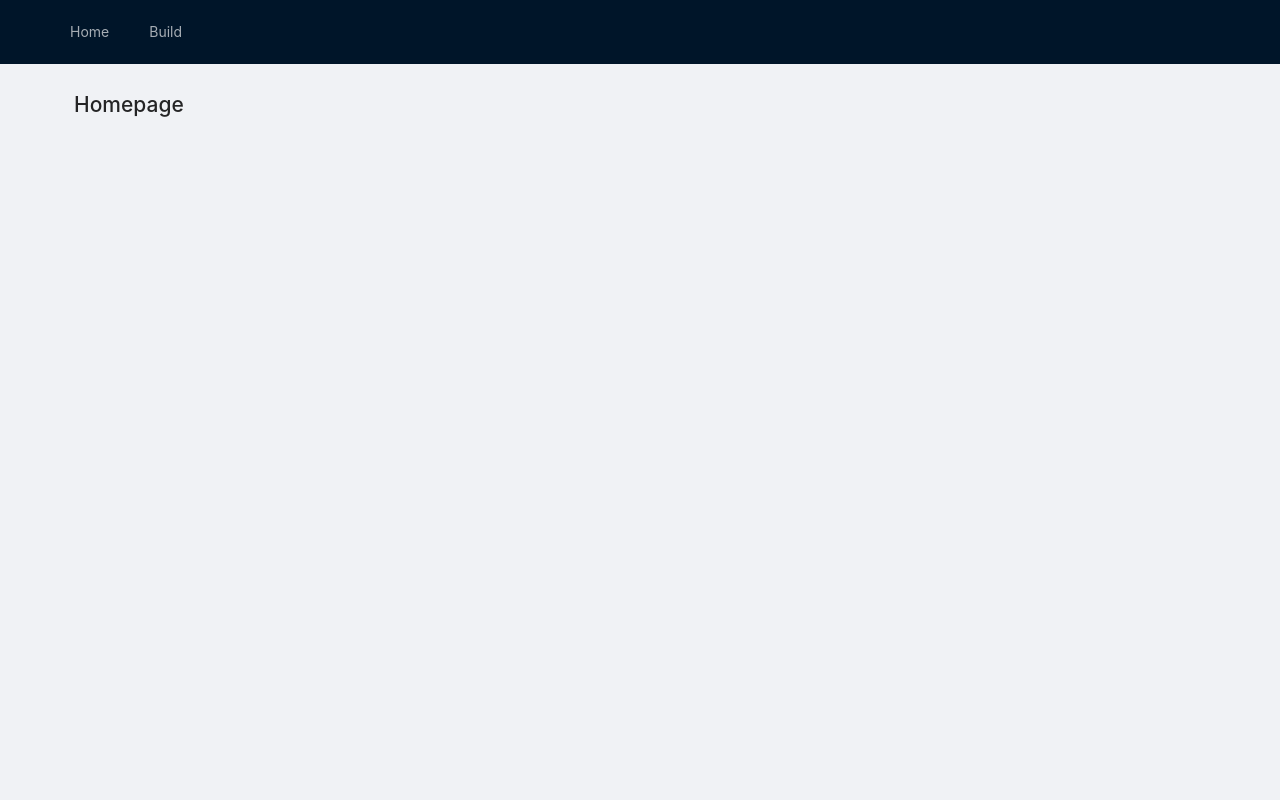
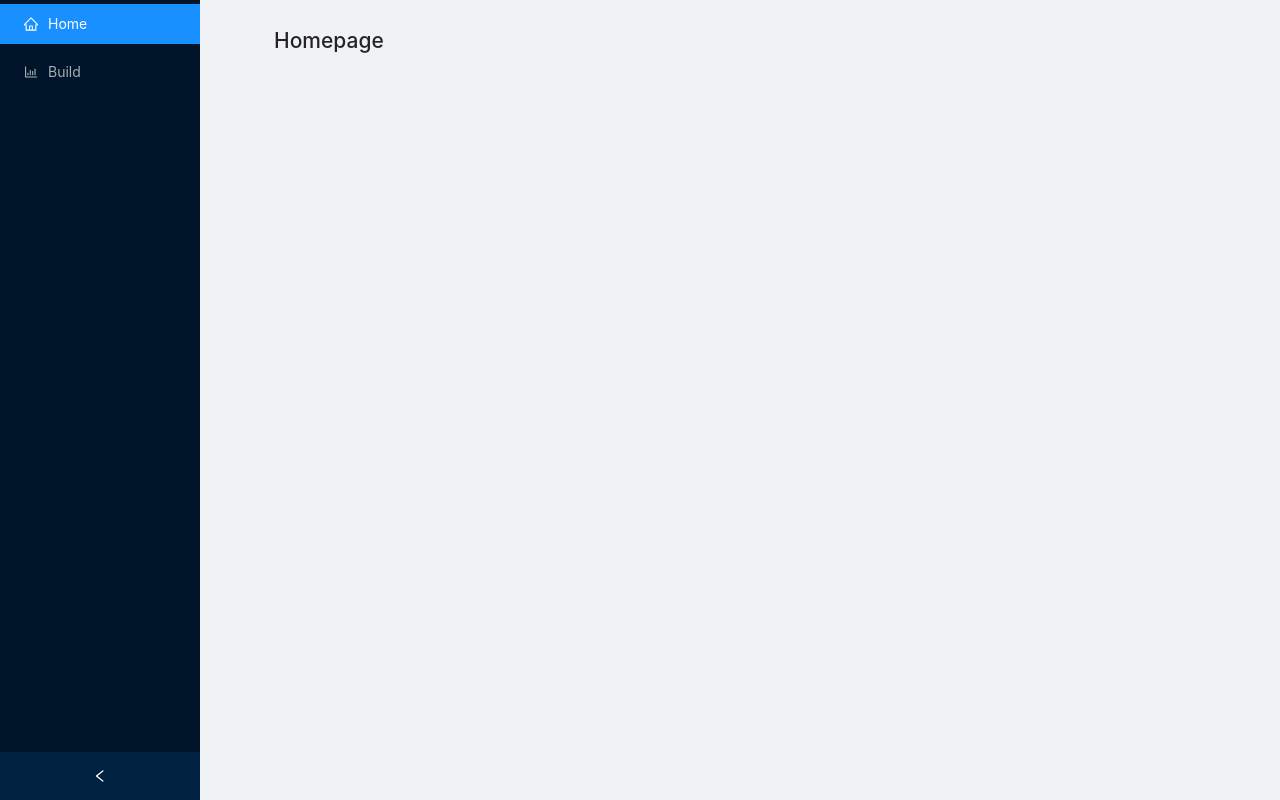
Before and after one commit to johndewolf/runningTrax-revival, a React (Create React App) app: page / in a window 1280 px wide. Built offline with nearby package versions, Linux system fonts and the light colour scheme.

Commit message:
update to side nav

```diff
--- a/public/index.html
+++ b/public/index.html
@@ -24,7 +24,7 @@
       work correctly both with client-side routing and a non-root public URL.
       Learn how to configure a non-root public URL by running `npm run build`.
     -->
-    <title>React App</title>
+    <title>RunningTracks Playlist Builder</title>
   </head>
   <body>
     <noscript>You need to enable JavaScript to run this app.</noscript>
--- a/src/App.js
+++ b/src/App.js
@@ -1,4 +1,4 @@
-import { React } from "react";
+import { React, useState } from "react";
 
 import {
   BrowserRouter as Router,
@@ -13,13 +13,28 @@ import Home from './routes/home/home'
 import Build from './routes/build/build'
 import Result from './routes/result/result'
 import './App.css';
-const { Content } = Layout;
+
+const { Content, Sider } = Layout;
 const App = () => {
+  const [sideBarCollapse, updateSideBarCollapsed] = useState(false)
   return (
   <Router>
+    <Sider
+      style={{
+        overflow: 'auto',
+        height: '100vh',
+        position: 'fixed',
+        left: 0,
+      }}
+      collapsible
+      collapsed={sideBarCollapse}
+      onCollapse={() => updateSideBarCollapsed(!sideBarCollapse)}
+    >
+      <AppHeader />
+    </Sider>
     <Layout>
-    <AppHeader />
-    <Content className="site-layout" style={{ padding: '0 50px', marginTop: 64, height:  'calc(100vh - 64px)' }}>
+
+    <Content className="site-layout" style={{ marginLeft: '200px', padding: '0 50px', height:  '100vh' }}>
       <div className="site-layout-background" style={{ padding: 24 }}>
         <Switch>
           <Route path="/build" component={Build} />
--- a/src/components/header/header.js
+++ b/src/components/header/header.js
@@ -1,15 +1,18 @@
-import { useEffect } from "react";
+import { useEffect, useState } from "react";
 import { Menu, Layout } from 'antd';
-import {
-  Link
-} from "react-router-dom";
-import { UserOutlined } from '@ant-design/icons';
+import { Link, useLocation } from "react-router-dom";
+import { UserOutlined, BarChartOutlined, LineChartOutlined, HomeOutlined } from '@ant-design/icons';
 import { useSelector, useDispatch } from 'react-redux'
-import { fetchUsernameByToken, updateToken } from '../../reducers/profile'
+import { fetchUsernameByToken, updateToken, signOut } from '../../reducers/profile'
 const { Header } = Layout;
+const { SubMenu } = Menu;
+
 const AppHeader = () => {
+  const location = useLocation();
+  const [currentPath, updateCurrentPath] = useState('/')
   const token = useSelector(state => state.profile.token)
   const username = useSelector(state => state.profile.username)
+  const playlist = useSelector(state => state.playlist.playlist)
   const error = useSelector(state => state.profile.error)
   const dispatch = useDispatch()
   useEffect(() => {
@@ -19,21 +22,34 @@ const AppHeader = () => {
   }, [token, dispatch])
 
   useEffect(() => {
+    updateCurrentPath(location.pathname)
+  }, [location])
+
+  useEffect(() => {
     if ( error ) {
       window.localStorage.removeItem('spotify_token');
       dispatch(updateToken( null ))
     }
   }, [error, dispatch])
-
+  function handleSignout() {
+    dispatch(signOut());
+    window.localStorage.removeItem('spotify_token');
+  }
   return (
-  <Header style={{ position: 'fixed', zIndex: 1, width: '100%' }}>
+  <Header style={{padding: 0}}>
     <div className="logo" />
-    <Menu theme="dark" mode="horizontal">
-      <Menu.Item key="1"><Link to="/">Home</Link></Menu.Item>
-      <Menu.Item key="2"><Link to="/build">Build</Link></Menu.Item>
-      {username ? <Menu.Item key="3"><UserOutlined /> {username}</Menu.Item> : null}
+    <Menu theme="dark" mode="inline" selectedKeys={currentPath}>
+      <Menu.Item key="/" icon={<HomeOutlined />}><Link to="/">Home</Link></Menu.Item>
+      <Menu.Item key="/build" icon={<BarChartOutlined />}><Link to="/build">Build</Link></Menu.Item>
+      {playlist.length > 0 ?
+        <Menu.Item key="/result" icon={<LineChartOutlined />}><Link to="/result">Playlist</Link></Menu.Item>
+      : null}
+      {username ?
+        <SubMenu key="3" icon={<UserOutlined />} title={username}>
+          <Menu.Item key={1} onClick={handleSignout}>Sign Out</Menu.Item>
+        </SubMenu>
+      : null}
     </Menu>
-
   </Header>
   )
 }
--- a/src/components/playlist-cover/playlist-cover.js
+++ b/src/components/playlist-cover/playlist-cover.js
@@ -11,7 +11,6 @@ const PlaylistCover = () => {
     let songs = [];
     if (flatten.length > 4) {
       //approximate different parts of the playlist
-      console.log(Math.floor(flatten.length - 1 / 4));
       songs.push(flatten[0]);
       songs.push(flatten[Math.floor((flatten.length - 1) / 4)]);
       songs.push(flatten[Math.floor((flatten.length - 1) * 0.75)]);
--- a/src/reducers/profile.js
+++ b/src/reducers/profile.js
@@ -8,20 +8,22 @@ export const fetchUsernameByToken = createAsyncThunk(
     })
     return response.data;
   }
+)
 
-)
+const initialState = {
+  username: null,
+  user_id: null,
+  token: null,
+  error: null
+}
 export const profileSlice = createSlice({
   name: 'profile',
-  initialState: {
-    username: null,
-    user_id: null,
-    token: null,
-    error: null
-  },
+  initialState,
   reducers: {
     updateToken: (state, action) => {
       state.token = action.payload
     },
+    signOut: () => initialState,
   },
   extraReducers: {
     [fetchUsernameByToken.fulfilled]: (state, action) => {
@@ -37,6 +39,6 @@ export const profileSlice = createSlice({
 })
 
 // Action creators are generated for each case reducer function
-export const { updateToken } = profileSlice.actions
+export const { updateToken, signOut } = profileSlice.actions
 
 export default profileSlice.reducer
--- a/src/routes/build/build.js
+++ b/src/routes/build/build.js
@@ -19,7 +19,6 @@ const Build = () => {
 
   useEffect(() => {
     if (window.localStorage.getItem('spotify_token') && !token) {
-      console.log("getting token from local storage");
       try {
         dispatch(updateToken( window.localStorage.getItem('spotify_token') ))
       }
--- a/src/routes/result/result.js
+++ b/src/routes/result/result.js
@@ -17,7 +17,6 @@ const Result = () => {
       message.error('No data to build playlist!');
     }
     else {
-      console.log('fetching playlist data');
       dispatch(fetchPlaylistData({sets: sets, token: token}))
     }
   }, [dispatch, sets, token])
```
